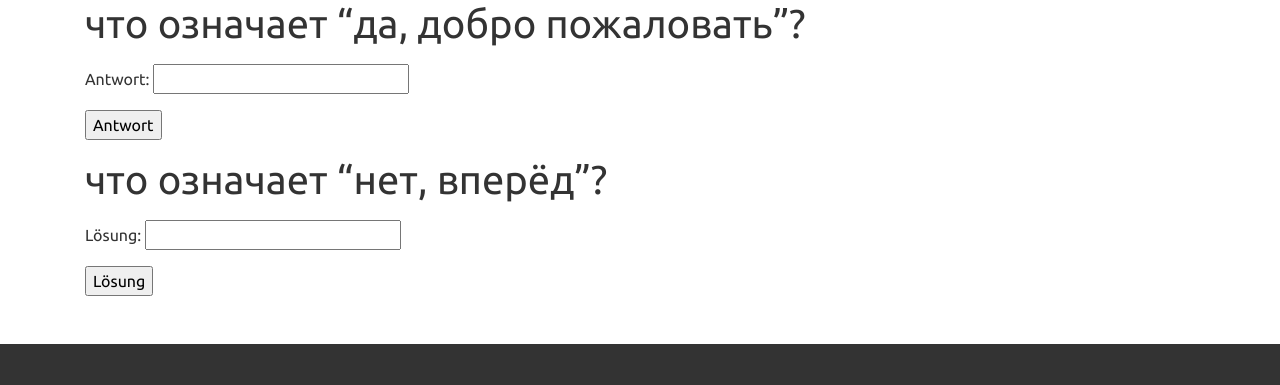
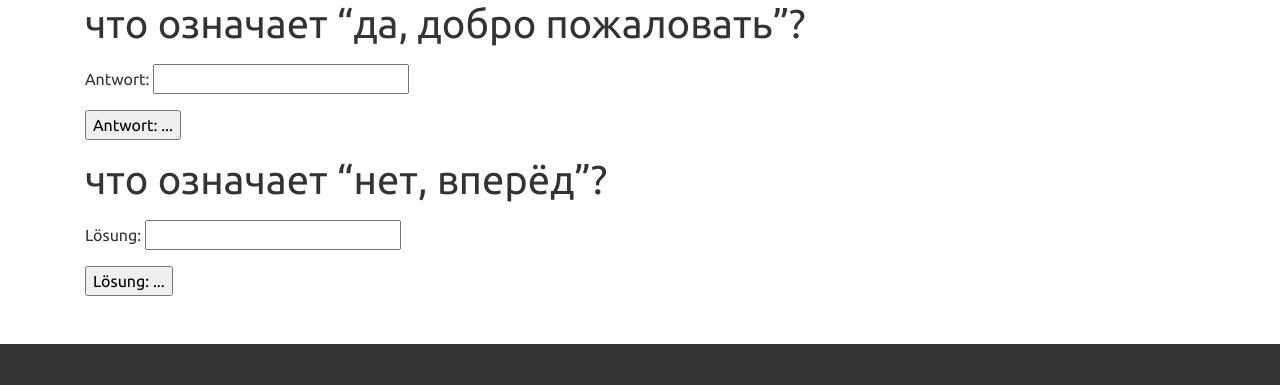
Before and after one commit to viktor-chiarcos/viktor-chiarcos.github.io, a Jekyll site: the page built from _pages/ivan/index.md, in a window 1280 px wide. Shown: the part 3094-3479 px from the top of the page. Built offline with Jekyll 4.4.1, drawn with Linux system fonts in a browser that asks for light colours.

Commit message:
index.md aktualisieren

```diff
--- a/_pages/ivan/index.md
+++ b/_pages/ivan/index.md
@@ -130,10 +130,10 @@ Auto*s
 
 Antwort: <input type="text" id="Feld" value="" />
 
-<input type="button" value="Antwort" onclick="button1();"/>
+<input type="button" value="Antwort: ..." onclick="button1();"/>
 
 # что означает "нет, вперёд"?
 
 Lösung: <input type="text" id="Feld" value=""/>
 
-<input type="button" value="Lösung" onclick="button2();"/>
+<input type="button" value="Lösung: ..." onclick="button2();"/>
```
